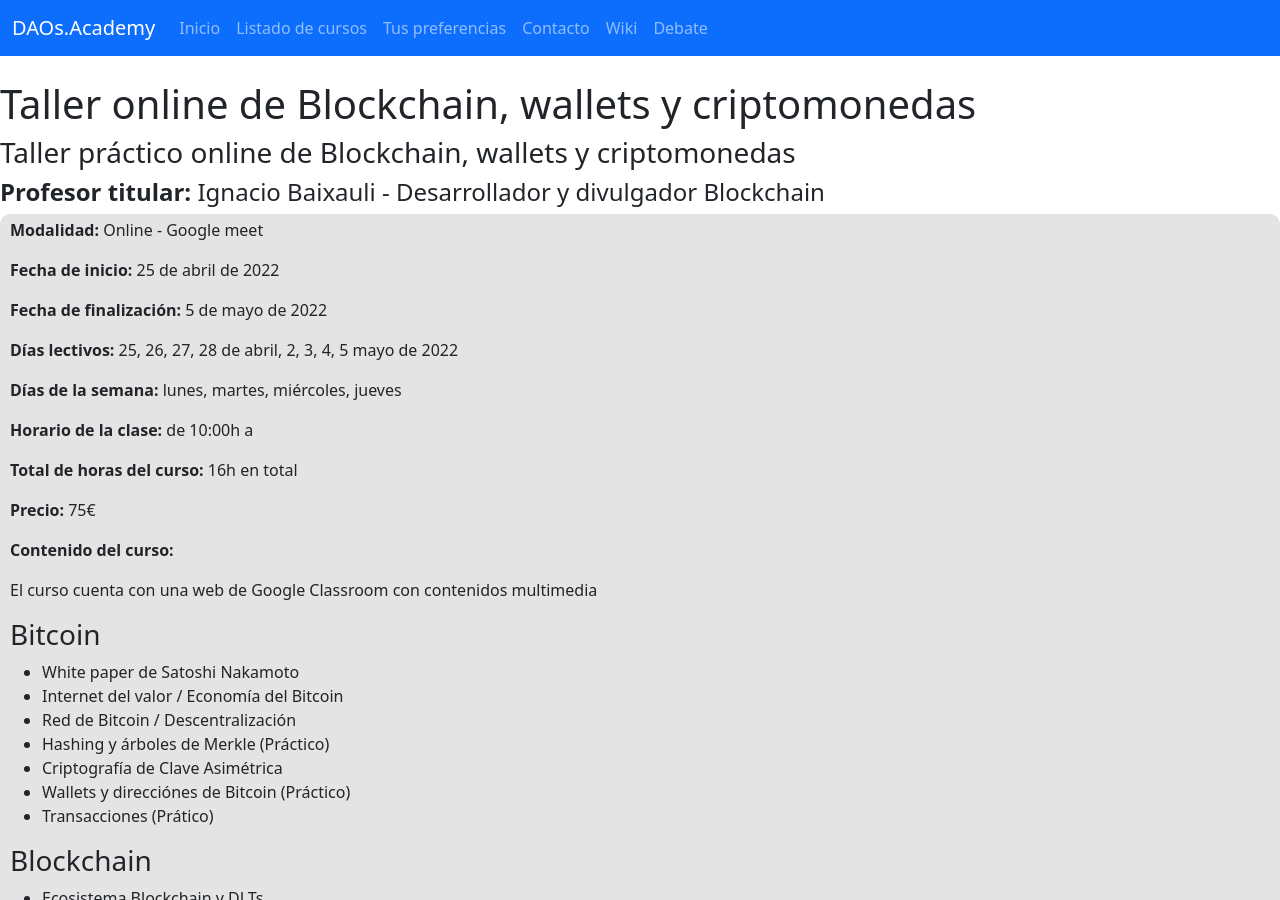
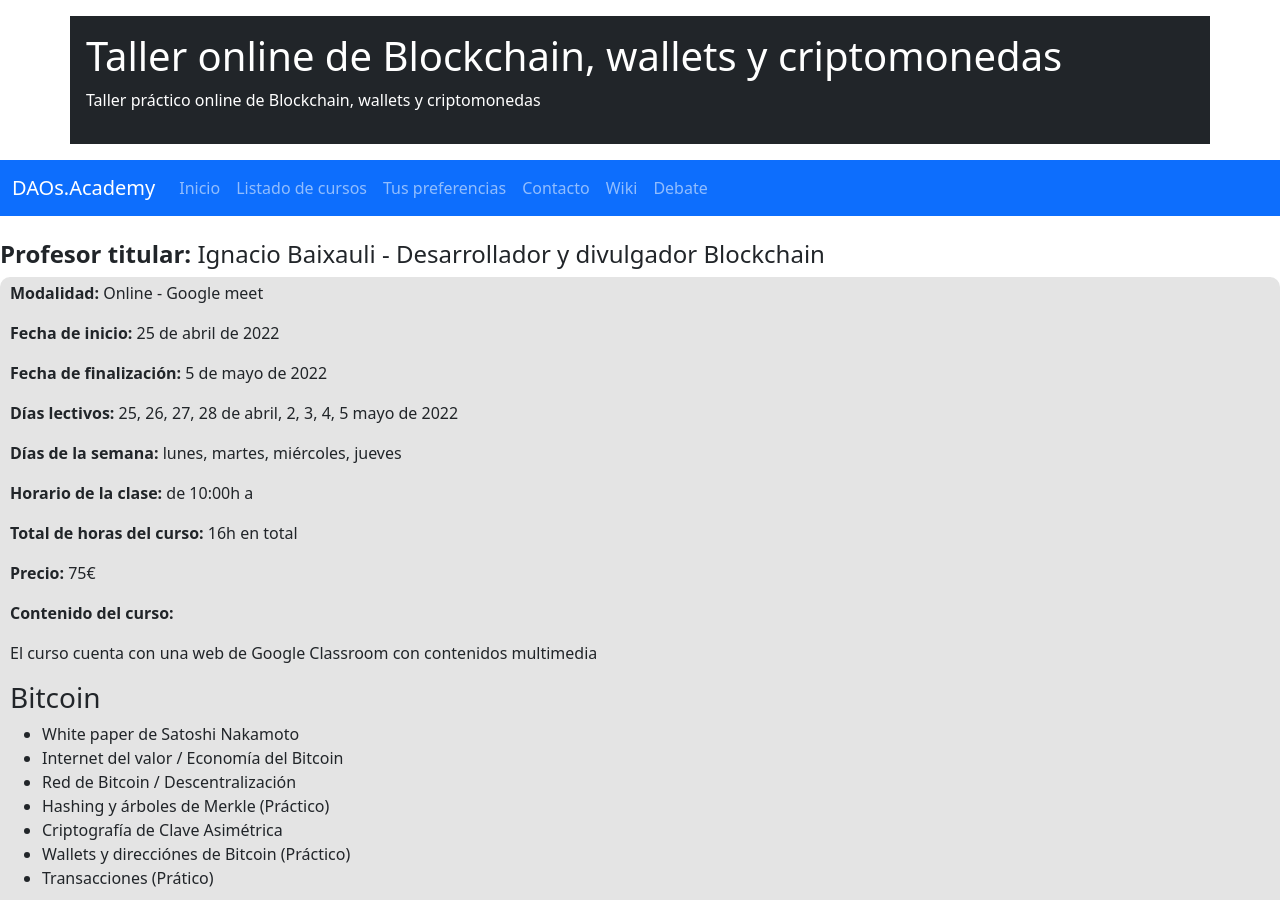
Before and after one commit to DAOsAcademy/DAOsAcademy, a Jekyll site: the page built from _cursos/blockchainv3.md, in a window 1280 px wide and 900 px high. Built offline with Jekyll 4.4.1, drawn with Linux system fonts in a browser that asks for light colours.

Commit message:
Update curso.html

```diff
--- a/_layouts/curso.html
+++ b/_layouts/curso.html
@@ -1,12 +1,14 @@
 {% include head.html %}
 <link rel="stylesheet" href="/assets/css/styles.css">
+<div class="container p-3 my-3 bg-dark text-white">
+  <h1>{{ page.nombre }}</h1>
+  <p>{{ page.descripcion }}</p>
+</div>
 {% include menubsp.html %}
 <br/>
 {% if page.cartel and page.cartel != "" and page.cartel != nil %}
     <img src="{{ page.cartel }}" alt="{{ page.nombre }} class="img-fluid" align="left">
 {% endif %}
-<h1>{{ page.nombre }}</h1>
-    <h3>{{ page.descripcion }}</a></h3>
     <h4><b>Profesor titular:</b> {{ page.profesortitular }}</a></h4>
     <div class="contenidoCurso">
       <p><b>Modalidad:</b> {{ page.modalidad }}</p>
```
